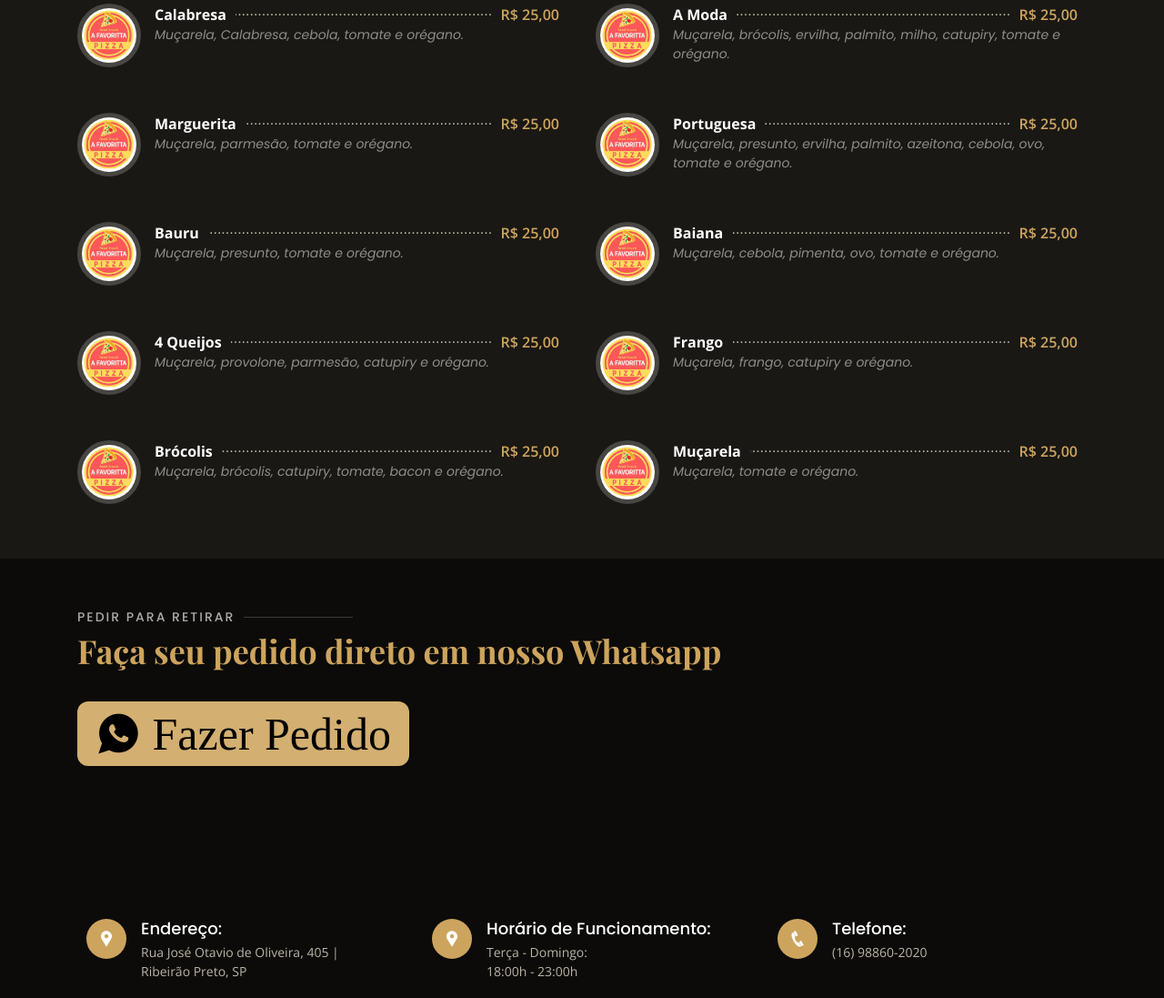
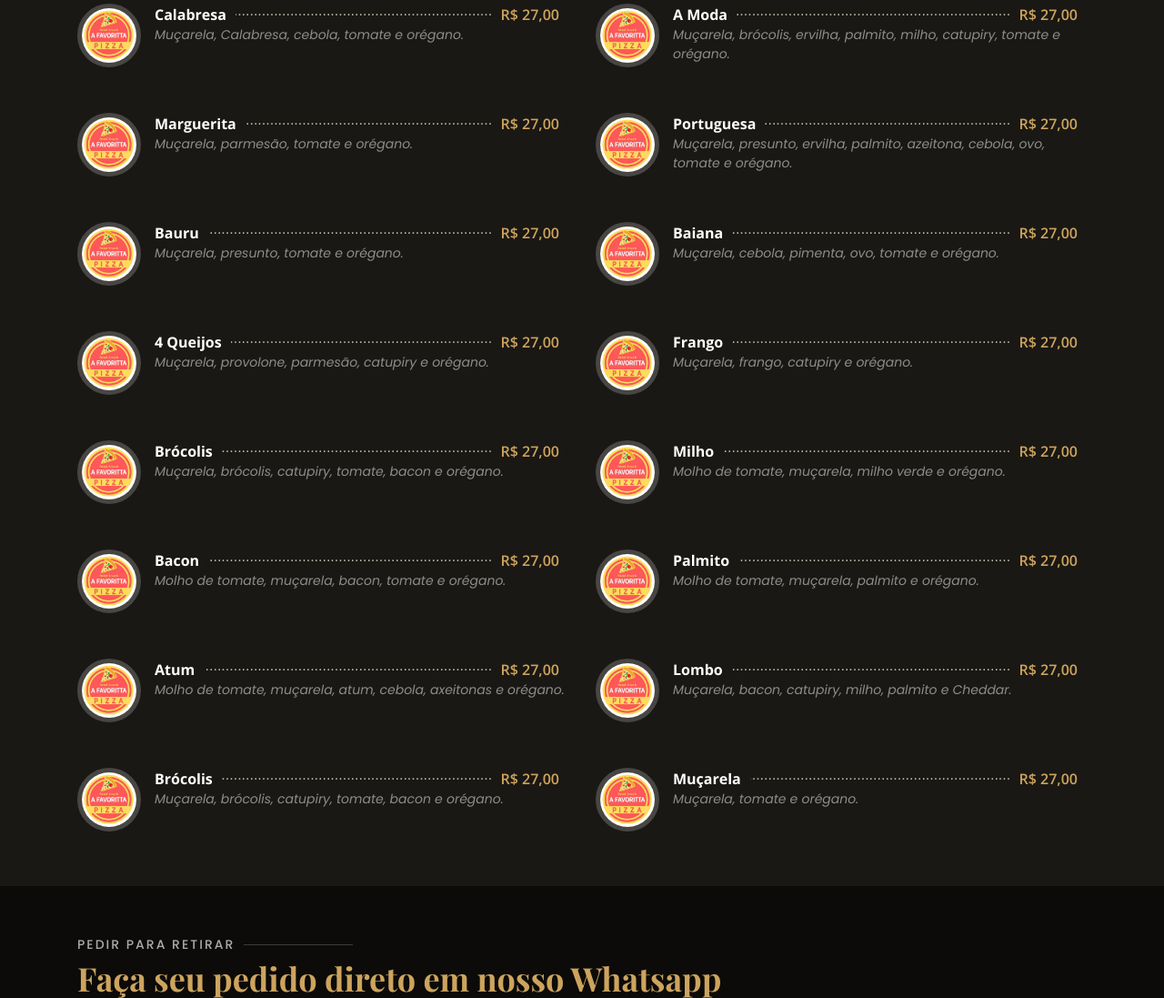
Before and after one commit to wesleylg01/AFavoritta-Site, a plain HTML site: page index.html in a window 1280 px wide. Shown: the part 1537-2634 px from the top of the page at 91% size. Drawn offline with nearby package versions, Linux system fonts and the light colour scheme; a web font is replaced by a local one.

Commit message:
Alterações no endereço e sabores

```diff
--- a/index.html
+++ b/index.html
@@ -56,13 +56,9 @@
       <nav class="nav-menu d-none d-lg-block">
         <ul>
           <li class="active"><a href="index.html">Home</a></li>
-          <li><a href="#about">About</a></li>
-          <li><a href="#menu">Menu</a></li>
-          <li><a href="#specials">Specials</a></li>
-          <li><a href="#events">Events</a></li>
-          <li><a href="#gallery">Gallery</a></li>
-          <li><a href="#chefs">Chefs</a></li>
-          <li><a href="#contact">Contact</a></li>
+          <li><a href="#about">Sobre</a></li>
+          <li><a href="#menu">Cardápio</a></li>
+          <li><a href="#contact">Endereço</a></li>
           <li class="book-a-table text-center"><a href="#book-a-table">Fazer Pedido</a></li>
         </ul>
       </nav><!-- .nav-menu -->
@@ -83,9 +79,9 @@
             <a href="#book-a-table" class="btn-book animated fadeInUp scrollto">Fazer Pedido</a>
           </div>
         </div>
-        <div class="col-lg-4 d-flex align-items-center justify-content-center" data-aos="zoom-in" data-aos-delay="200">
+        <!-- <div class="col-lg-4 d-flex align-items-center justify-content-center" data-aos="zoom-in" data-aos-delay="200">
           <a href="https://www.youtube.com/watch?v=GlrxcuEDyF8" class="venobox play-btn" data-vbtype="video" data-autoplay="true"></a>
-        </div>
+        </div> -->
 
       </div>
     </div>
@@ -111,6 +107,8 @@
             <ul>
               <li><i class="icofont-whatsapp"></i> Fale com a gente pelo whatsapp.</li>
               <li><i class="icofont-email"></i> ou pelo email: paulosergioluciano01@gmail.com </li>
+              <li><i class="icofont-pizza-slice"></i> Qualquer sabor R$ 27,00 </li>
+              <li><i class="icofont-pizza"></i> Dois sabores (meio a meio) R$ 28,00 </li>
             </ul>
           </div>
         </div>
@@ -133,7 +131,7 @@
           <div class="col-lg-6 menu-item filter-starters">
             <img src="assets/img/menu/logo.jpg" class="menu-img" alt="">
             <div class="menu-content">
-              <a href="#">Calabresa </a><span>R$ 25,00</span>
+              <a href="#">Calabresa </a><span>R$ 27,00</span>
             </div>
             <div class="menu-ingredients">
               Muçarela, Calabresa, cebola, tomate e orégano.
@@ -143,7 +141,7 @@
           <div class="col-lg-6 menu-item filter-specialty">
             <img src="assets/img/menu/logo.jpg" class="menu-img" alt="">
             <div class="menu-content">
-              <a href="#">A Moda</a><span>R$ 25,00</span>
+              <a href="#">A Moda</a><span>R$ 27,00</span>
             </div>
             <div class="menu-ingredients">
               Muçarela, brócolis, ervilha, palmito, milho, catupiry, tomate e orégano.
@@ -153,7 +151,7 @@
           <div class="col-lg-6 menu-item filter-starters">
             <img src="assets/img/menu/logo.jpg" class="menu-img" alt="">
             <div class="menu-content">
-              <a href="#">Marguerita</a><span>R$ 25,00</span>
+              <a href="#">Marguerita</a><span>R$ 27,00</span>
             </div>
             <div class="menu-ingredients">
               Muçarela, parmesão, tomate e orégano.
@@ -163,7 +161,7 @@
           <div class="col-lg-6 menu-item filter-salads">
             <img src="assets/img/menu/logo.jpg" class="menu-img" alt="">
             <div class="menu-content">
-              <a href="#">Portuguesa</a><span>R$ 25,00</span>
+              <a href="#">Portuguesa</a><span>R$ 27,00</span>
             </div>
             <div class="menu-ingredients">
               Muçarela, presunto, ervilha, palmito, azeitona, cebola, ovo, tomate e orégano.
@@ -173,7 +171,7 @@
           <div class="col-lg-6 menu-item filter-specialty">
             <img src="assets/img/menu/logo.jpg" class="menu-img" alt="">
             <div class="menu-content">
-              <a href="#">Bauru</a><span>R$ 25,00</span>
+              <a href="#">Bauru</a><span>R$ 27,00</span>
             </div>
             <div class="menu-ingredients">
               Muçarela, presunto, tomate e orégano.
@@ -183,7 +181,7 @@
           <div class="col-lg-6 menu-item filter-starters">
             <img src="assets/img/menu/logo.jpg" class="menu-img" alt="">
             <div class="menu-content">
-              <a href="#">Baiana</a><span>R$ 25,00</span>
+              <a href="#">Baiana</a><span>R$ 27,00</span>
             </div>
             <div class="menu-ingredients">
               Muçarela, cebola, pimenta, ovo, tomate e orégano.
@@ -193,7 +191,7 @@
           <div class="col-lg-6 menu-item filter-salads">
             <img src="assets/img/menu/logo.jpg" class="menu-img" alt="">
             <div class="menu-content">
-              <a href="#">4 Queijos</a><span>R$ 25,00</span>
+              <a href="#">4 Queijos</a><span>R$ 27,00</span>
             </div>
             <div class="menu-ingredients">
               Muçarela, provolone, parmesão, catupiry e orégano.
@@ -203,17 +201,71 @@
           <div class="col-lg-6 menu-item filter-salads">
             <img src="assets/img/menu/logo.jpg" class="menu-img" alt="">
             <div class="menu-content">
-              <a href="#">Frango</a><span>R$ 25,00</span>
+              <a href="#">Frango</a><span>R$ 27,00</span>
             </div>
             <div class="menu-ingredients">
               Muçarela, frango, catupiry e orégano.
+            </div>
+          </div>
+          <div class="col-lg-6 menu-item filter-specialty">
+            <img src="assets/img/menu/logo.jpg" class="menu-img" alt="">
+            <div class="menu-content">
+              <a href="#">Brócolis</a><span>R$ 27,00</span>
+            </div>
+            <div class="menu-ingredients">
+              Muçarela, brócolis, catupiry, tomate, bacon e orégano.
+            </div>
+          </div>
+          <div class="col-lg-6 menu-item filter-specialty">
+            <img src="assets/img/menu/logo.jpg" class="menu-img" alt="">
+            <div class="menu-content">
+              <a href="#">Milho</a><span>R$ 27,00</span>
+            </div>
+            <div class="menu-ingredients">
+              Molho de tomate, muçarela, milho verde e orégano.
+            </div>
+          </div>
+          <div class="col-lg-6 menu-item filter-specialty">
+            <img src="assets/img/menu/logo.jpg" class="menu-img" alt="">
+            <div class="menu-content">
+              <a href="#">Bacon</a><span>R$ 27,00</span>
+            </div>
+            <div class="menu-ingredients">
+              Molho de tomate, muçarela, bacon, tomate e orégano.
+            </div>
+          </div>
+          <div class="col-lg-6 menu-item filter-specialty">
+            <img src="assets/img/menu/logo.jpg" class="menu-img" alt="">
+            <div class="menu-content">
+              <a href="#">Palmito</a><span>R$ 27,00</span>
+            </div>
+            <div class="menu-ingredients">
+              Molho de tomate, muçarela, palmito e orégano.
+            </div>
+          </div>
+          <div class="col-lg-6 menu-item filter-specialty">
+            <img src="assets/img/menu/logo.jpg" class="menu-img" alt="">
+            <div class="menu-content">
+              <a href="#">Atum</a><span>R$ 27,00</span>
+            </div>
+            <div class="menu-ingredients">
+              Molho de tomate, muçarela, atum, cebola, axeitonas e orégano.
+            </div>
+          </div>
+          <div class="col-lg-6 menu-item filter-specialty">
+            <img src="assets/img/menu/logo.jpg" class="menu-img" alt="">
+            <div class="menu-content">
+              <a href="#">Lombo</a><span>R$ 27,00</span>
+            </div>
+            <div class="menu-ingredients">
+              Muçarela, bacon, catupiry, milho, palmito e Cheddar.
             </div>
           </div>
 
           <div class="col-lg-6 menu-item filter-specialty">
             <img src="assets/img/menu/logo.jpg" class="menu-img" alt="">
             <div class="menu-content">
-              <a href="#">Brócolis</a><span>R$ 25,00</span>
+              <a href="#">Brócolis</a><span>R$ 27,00</span>
             </div>
             <div class="menu-ingredients">
               Muçarela, brócolis, catupiry, tomate, bacon e orégano.
@@ -223,7 +275,7 @@
           <div class="col-lg-6 menu-item filter-specialty">
             <img src="assets/img/menu/logo.jpg" class="menu-img" alt="">
             <div class="menu-content">
-              <a href="#">Muçarela</a><span>R$ 25,00</span>
+              <a href="#">Muçarela</a><span>R$ 27,00</span>
             </div>
             <div class="menu-ingredients">
               Muçarela, tomate e orégano.
@@ -258,7 +310,7 @@
               <div class="address">
                 <i class="icofont-google-map"></i>
                 <h4>Endereço:</h4>
-                <p>Rua José Otavio de Oliveira, 405 | Ribeirão Preto, SP</p>
+                <p>Rua João e Guiomar Soeira, 155, em frente ao condomínio Palácio Imperial | Ribeirão Preto - SP</p>
               </div>
             </div>
           </div>
@@ -304,7 +356,7 @@
         <!-- You can delete the links only if you purchased the pro version. -->
         <!-- Licensing information: https://bootstrapmade.com/license/ -->
         <!-- Purchase the pro version with working PHP/AJAX contact form: https://bootstrapmade.com/restaurantly-restaurant-template/ -->
-        Desenvolvido por <a href="https://www.wgltec.com.br/">WGL Tecnologia</a>
+        Desenvolvido por <a href="https://www.wgltec.com.br/" target="_blank">WGL Tecnologia</a>
       </div>
     </div>
   </footer><!-- End Footer -->
```
Also changed, not shown: assets/img/menu/Wesley.jpg (added).
